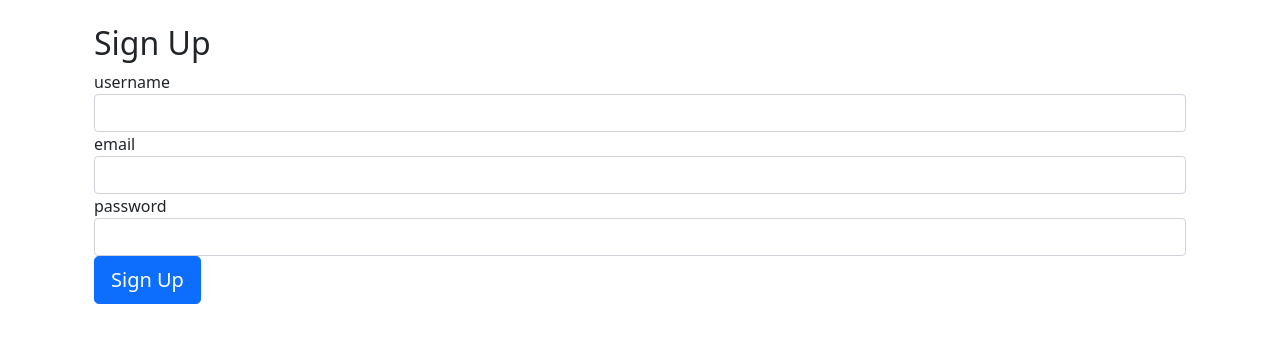
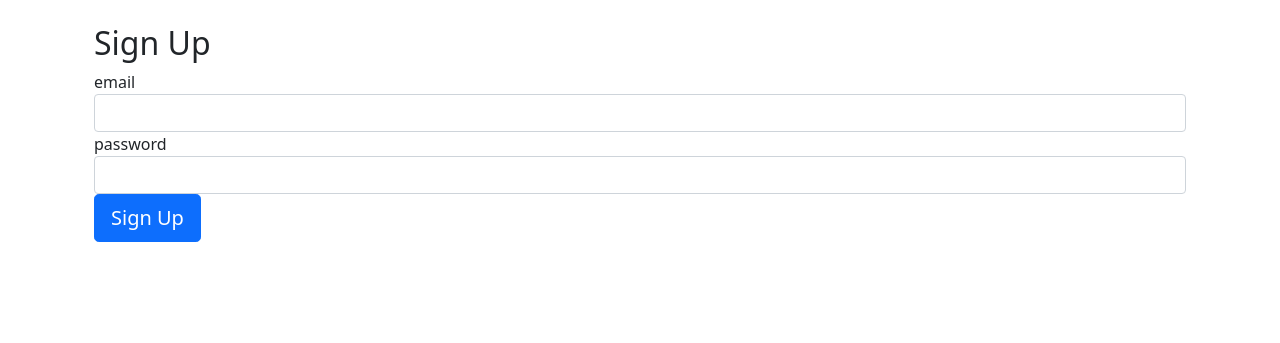
Before and after one commit to michalrewak/tasklistwsb, a Flask app: page /signup in a window 1280 px wide. Shown: the part 56-399 px from the top of the page. Run offline with Flask 2, Linux system fonts and the light colour scheme; some libraries are stand-ins or nearby versions.

Commit message:
getting rid of username

```diff
--- a/app.py
+++ b/app.py
@@ -40,7 +40,7 @@ def load_user(user_id):
 
 class LoginForm(FlaskForm):
     username = StringField(
-        "username", validators=[InputRequired(), Length(min=4, max=15)]
+        "email", validators=[InputRequired(), Email(message="Invalid email"), Length(max=50)]
     )
     password = PasswordField(
         "password", validators=[InputRequired(), Length(min=8, max=80)]
@@ -52,9 +52,6 @@ class RegisterForm(FlaskForm):
     email = StringField(
         "email",
         validators=[InputRequired(), Email(message="Invalid email"), Length(max=50)],
-    )
-    username = StringField(
-        "username", validators=[InputRequired(), Length(min=4, max=15)]
     )
     password = PasswordField(
         "password", validators=[InputRequired(), Length(min=8, max=80)]
@@ -88,13 +85,7 @@ def signup():
     form = RegisterForm()
 
     if form.validate_on_submit():
-        hashed_password = generate_password_hash(form.password.data, method="sha256")
-        new_user = User(
-            username=form.username.data, email=form.email.data, password=hashed_password
-        )
-        db.session.add(new_user)
-        db.session.commit()
-
+        test.createUser(form.email.data, form.password.data)
         return "<h1>New user has been created!</h1>"
         # return '<h1>' + form.username.data + ' ' + form.email.data + ' ' + form.password.data + '</h1>'
 
--- a/templates/signup.html
+++ b/templates/signup.html
@@ -16,7 +16,6 @@ Sign Up
   <form class="form-signin" method="POST" action="/signup">
     <h2 class="form-signin-heading">Sign Up</h2>
     {{ form.hidden_tag() }}
-    {{ wtf.form_field(form.username) }}
     {{ wtf.form_field(form.email) }}
     {{ wtf.form_field(form.password) }}
     <button class="btn btn-lg btn-primary btn-block" type="submit">Sign Up</button>
```
